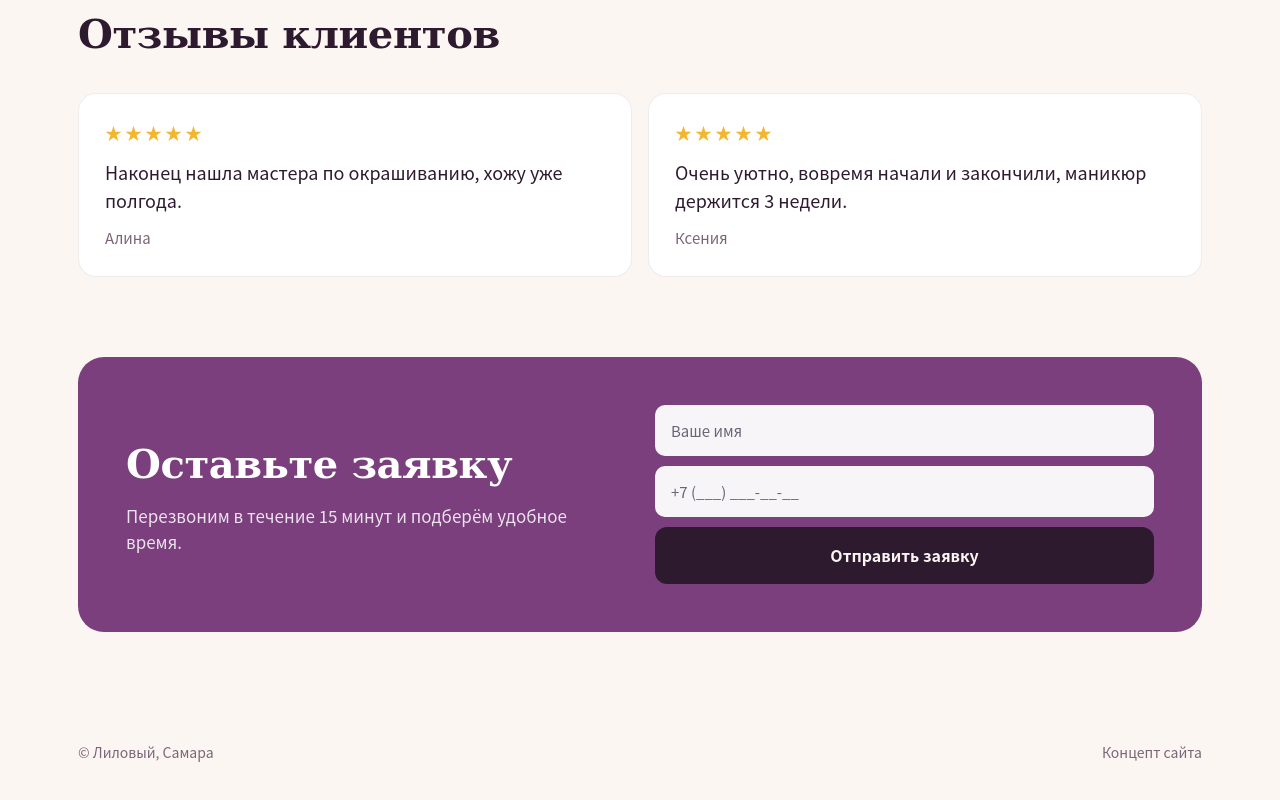
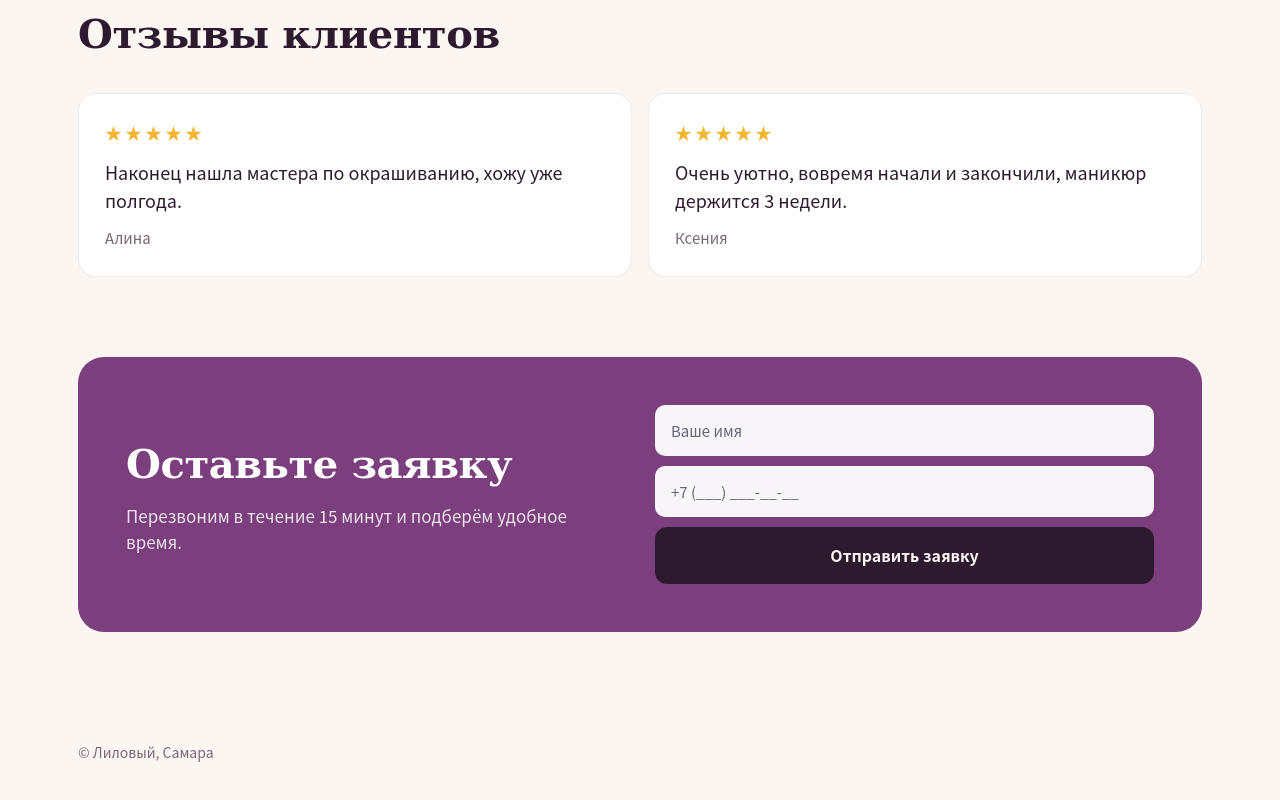
Before and after one commit to kuleshov-web/kuleshov-web.github.io, a plain HTML site: page salon.html in a window 1280 px wide. Shown: the part 1509-2309 px from the top of the page. Drawn offline with Linux system fonts and the light colour scheme.

Commit message:
Update salon.html

```diff
--- a/salon.html
+++ b/salon.html
@@ -80,7 +80,7 @@
 <section><h2>Отзывы клиентов</h2><div class="rvs"><figure class="rv"><div class="stars">★★★★★</div><blockquote>Наконец нашла мастера по окрашиванию, хожу уже полгода.</blockquote><figcaption>Алина</figcaption></figure><figure class="rv"><div class="stars">★★★★★</div><blockquote>Очень уютно, вовремя начали и закончили, маникюр держится 3 недели.</blockquote><figcaption>Ксения</figcaption></figure></div></section>
 <section id="form"><div class="cta"><div><h2>Оставьте заявку</h2><p>Перезвоним в течение 15 минут и подберём удобное время.</p></div>
 <div><div class="inp">Ваше имя</div><div class="inp">+7 (___) ___-__-__</div><a class="btn">Отправить заявку</a></div></div></section>
-<footer><span>© Лиловый, Самара</span><span>Концепт сайта</span></footer>
+<footer><span>© Лиловый, Самара</span></footer>
 </div>
 </body>
 </html>
```
